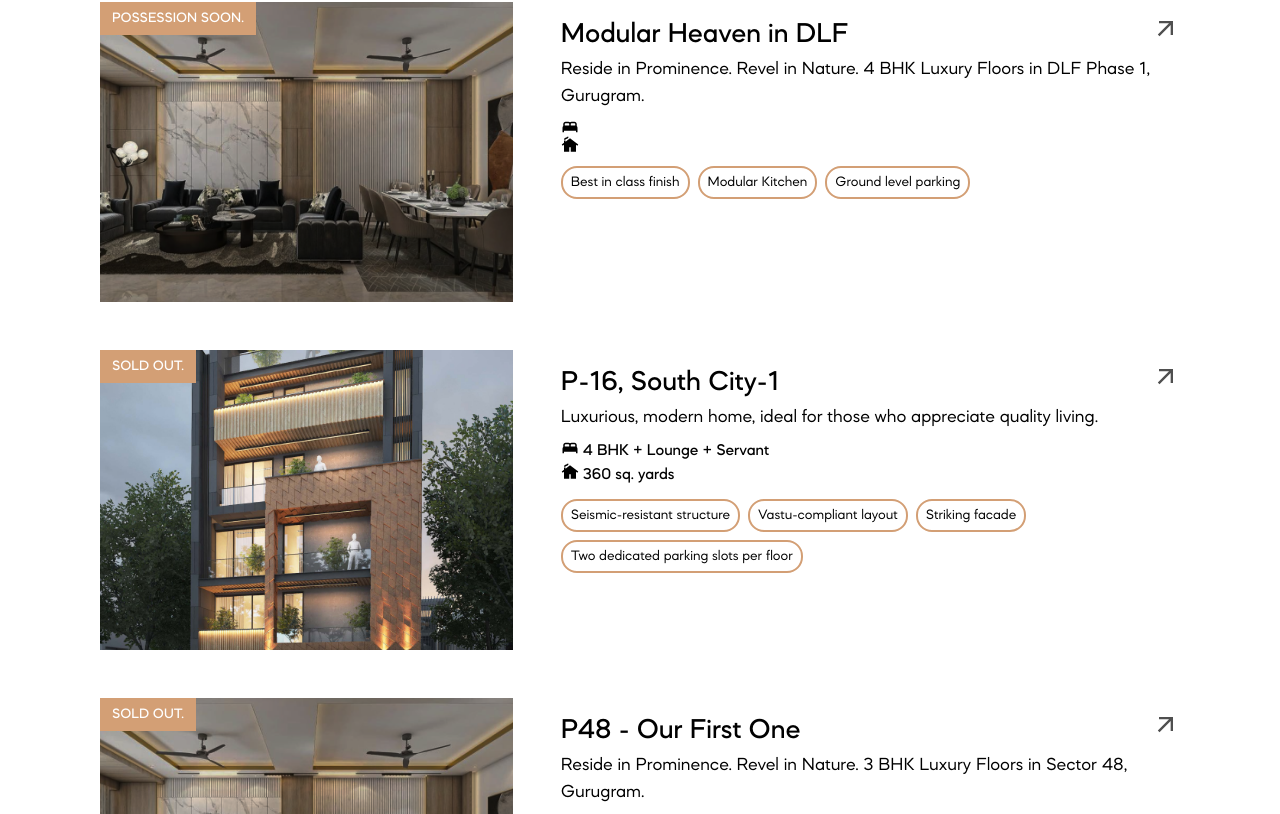
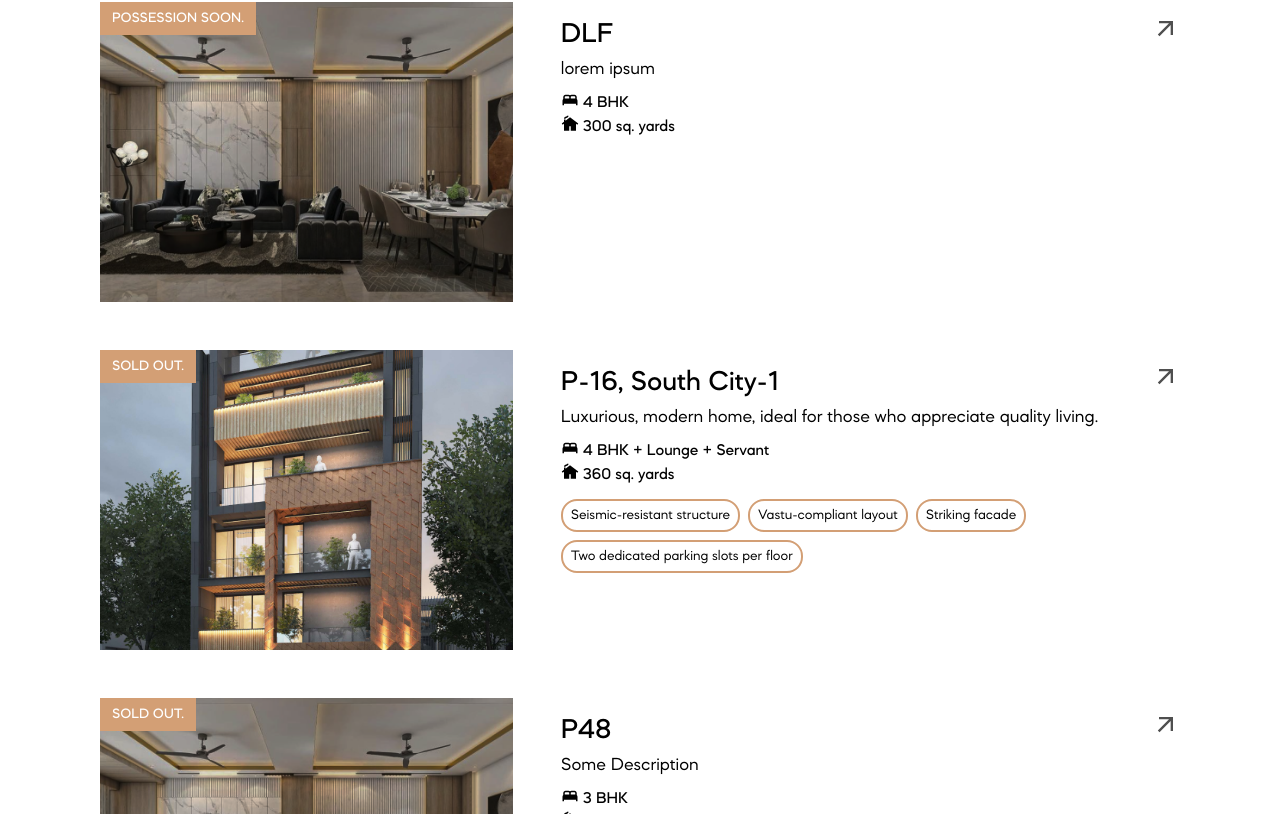
Before and after one commit to anmolbansal7/Kauban-Official-Website, a Next.js app: page /projects in a window 1280 px wide. Shown: the part 366-1180 px from the top of the page. Built offline with nearby package versions, Linux system fonts and the light colour scheme.

Commit message:
residences

```diff
--- a/app/projects/[id]/page.js
+++ b/app/projects/[id]/page.js
@@ -26,7 +26,7 @@ const Page = ({ params = {} }) => {
 		number_of_tags = "",
 		plot_size = "",
 		configuration = "",
-		area = "",
+		location = "",
 		possession = "",
 		detailed_description = "",
 		highlights = [],
@@ -57,7 +57,7 @@ const Page = ({ params = {} }) => {
 				<GridForImportant
 					plot_size={plot_size}
 					configuration={configuration}
-					area={area}
+					location={location}
 					possession={possession}
 				/>
 
--- a/constants/residences.js
+++ b/constants/residences.js
@@ -2,17 +2,19 @@ const RESIDENCES_CONTENT = [
 	{
 		id: 1,
 		image: "/assets/sample.png",
-		label: "P48 - Our First One",
-		description:
-			"Reside in Prominence. Revel in Nature. 3 BHK Luxury Floors in Sector 48, Gurugram.",
+		image_gallery: [],
+		heading_image: "",
+		label: "P48",
+		description: "Some Description",
 		status: "Sold Out.",
-		tags: [
-			"Best in class finish",
-			"Modular Kitchen",
-			"Ground level parking",
-		],
-		bhk: "3 BHK",
-		size: "250 sq. yards",
+		number_of_tags: 3,
+		plot_size: "250 sq. yards",
+		configuration: "3 BHK",
+		location: "Sector 48, Gurugram",
+		possession: "January 2022",
+		detailed_description: "",
+		tags: [],
+		highlights: [],
 	},
 	{
 		id: 2,
@@ -28,6 +30,13 @@ const RESIDENCES_CONTENT = [
 		description:
 			"Luxurious, modern home, ideal for those who appreciate quality living.",
 		status: "Sold Out.",
+		number_of_tags: 4,
+		plot_size: "360 sq. yards",
+		configuration: "4 BHK + Lounge + Servant",
+		location: "South City 1, Gurugram",
+		possession: "January 2023",
+		detailed_description:
+			"This architectural masterpiece is tailored for the discerning elite, emphasizing quality at every stage of its construction. A blend of cutting-edge design and advanced technology, this residence offers the pinnacle of luxury living in the vibrant millennium city of India. It stands as a testament to unparalleled craftsmanship, promising a dream home for individuals across all strata of society seeking the finest living experience in a prime location.",
 		tags: [
 			"Seismic-resistant structure",
 			"Vastu-compliant layout",
@@ -46,13 +55,6 @@ const RESIDENCES_CONTENT = [
 			"Automatic start and stop water motors provision for each floor",
 			"Premium Italian marble flooring with the option for wooden flooring in one",
 		],
-		number_of_tags: 4,
-		plot_size: "360 sq. yards",
-		configuration: "4 BHK + Lounge + Servant",
-		area: "South City 1, Gurugram",
-		possession: "January 2023",
-		detailed_description:
-			"This architectural masterpiece is tailored for the discerning elite, emphasizing quality at every stage of its construction. A blend of cutting-edge design and advanced technology, this residence offers the pinnacle of luxury living in the vibrant millennium city of India. It stands as a testament to unparalleled craftsmanship, promising a dream home for individuals across all strata of society seeking the finest living experience in a prime location.",
 		highlights: [
 			"Situated in the prestigious South City 1, Gurugram",
 			"Secure gated community",
@@ -69,17 +71,19 @@ const RESIDENCES_CONTENT = [
 	{
 		id: 3,
 		image: "/assets/sample.png",
-		label: "Modular Heaven in DLF",
-		description:
-			"Reside in Prominence. Revel in Nature. 4 BHK Luxury Floors in DLF Phase 1, Gurugram.",
+		image_gallery: [],
+		heading_image: "",
+		label: "DLF",
+		description: "lorem ipsum",
 		status: "Possession Soon.",
-		tags: [
-			"Best in class finish",
-			"Modular Kitchen",
-			"Ground level parking",
-		],
-		bhk: "4 BHK",
-		size: "300 sq. yards",
+		number_of_tags: 3,
+		plot_size: "300 sq. yards",
+		configuration: "4 BHK",
+		location: "DLF Phase 1, Gurugram",
+		possession: "March 2024",
+		detailed_description: "",
+		tags: [],
+		highlights: [],
 	},
 ];
 
--- a/core/components/GridForImportant/index.js
+++ b/core/components/GridForImportant/index.js
@@ -3,7 +3,7 @@ import styles from "./styles.module.css";
 const GridForImportant = ({
 	plot_size = "",
 	configuration = "",
-	area = "",
+	location = "",
 	possession = "",
 }) => {
 	return (
@@ -18,9 +18,9 @@ const GridForImportant = ({
 				<span className={styles.heading}>{configuration}</span>
 				<span className={styles.title_lower}></span>
 			</div>
-			<div className={`${styles.grid_item} ${styles.area}`}>
+			<div className={`${styles.grid_item} ${styles.location}`}>
 				<span className={styles.title_upper}>LOCATION</span>
-				<span className={styles.heading}>{area}</span>
+				<span className={styles.heading}>{location}</span>
 				<span className={styles.title_lower}></span>
 			</div>
 			<div className={`${styles.grid_item} ${styles.possession}`}>
--- a/core/components/GridForImportant/styles.module.css
+++ b/core/components/GridForImportant/styles.module.css
@@ -31,7 +31,7 @@
 	background-image: url("/assets/configuration.jpg");
 }
 
-.area {
+.location {
 	background-image: url("/assets/location.jpg");
 }
 
```
